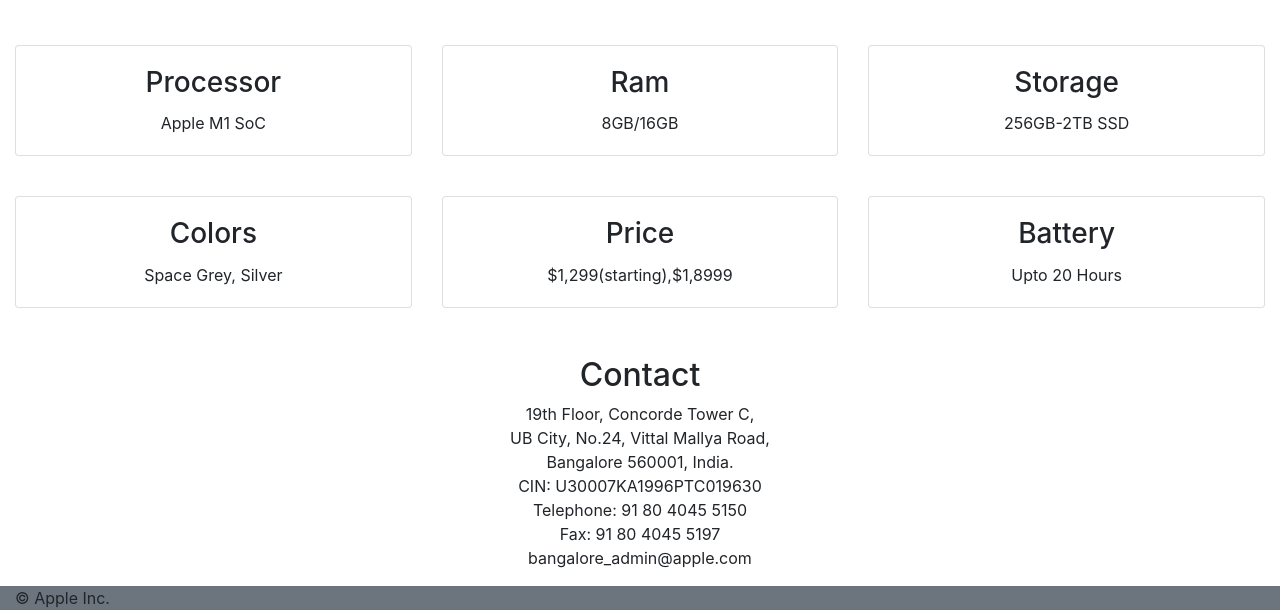
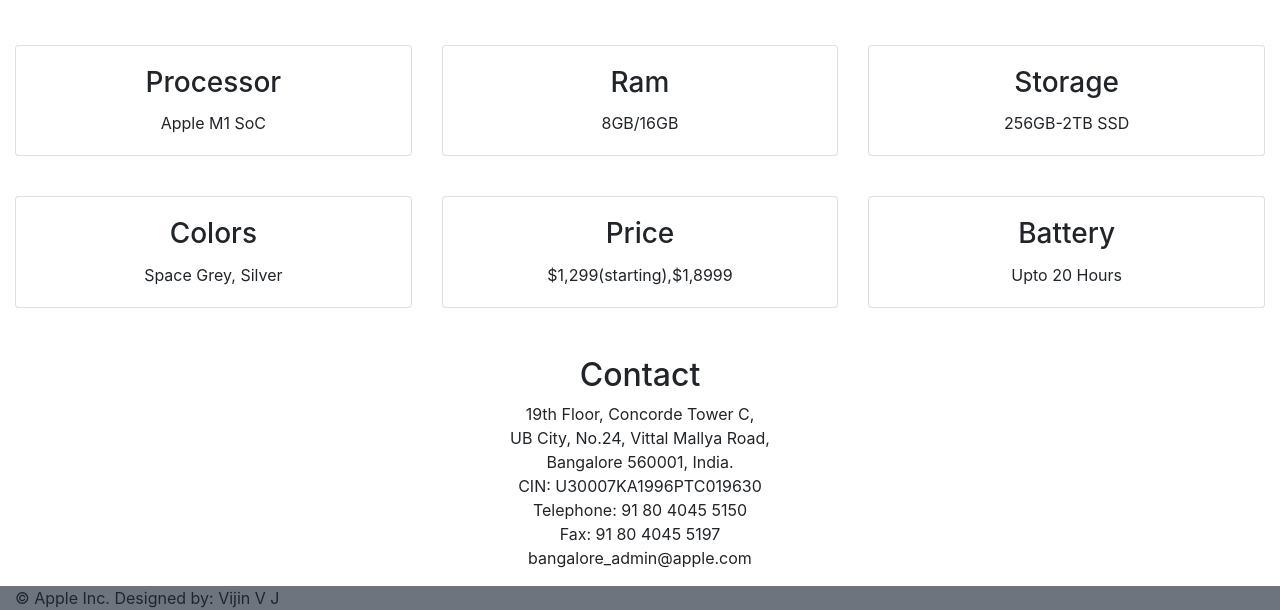
Before and after one commit to vijinvj77/Macbook-Pro-M1, a plain HTML site: page index.html in a window 1280 px wide. Shown: the part 579-1189 px from the top of the page. Drawn offline with nearby package versions, Linux system fonts and the light colour scheme.

Commit message:
Designed by addedd

```diff
--- a/index.html
+++ b/index.html
@@ -149,7 +149,7 @@
     </section>
 
     <footer class="bg-secondary">
-       <span class="container-fluid">&copy Apple Inc.</span>
+       <span class="container-fluid">&copy Apple Inc. Designed by: Vijin V J</span>
     </footer>
 
     <script src="https://code.jquery.com/jquery-3.5.1.slim.min.js" integrity="sha384-DfXdz2htPH0lsSSs5nCTpuj/zy4C+OGpamoFVy38MVBnE+IbbVYUew+OrCXaRkfj" crossorigin="anonymous"></script>
```
